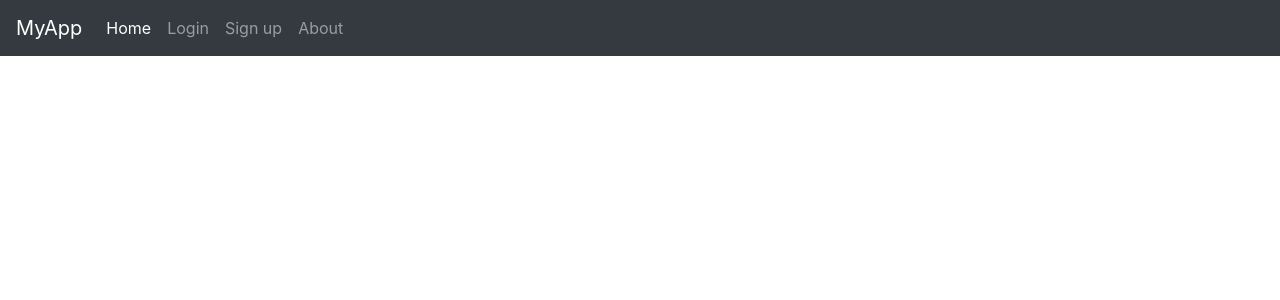
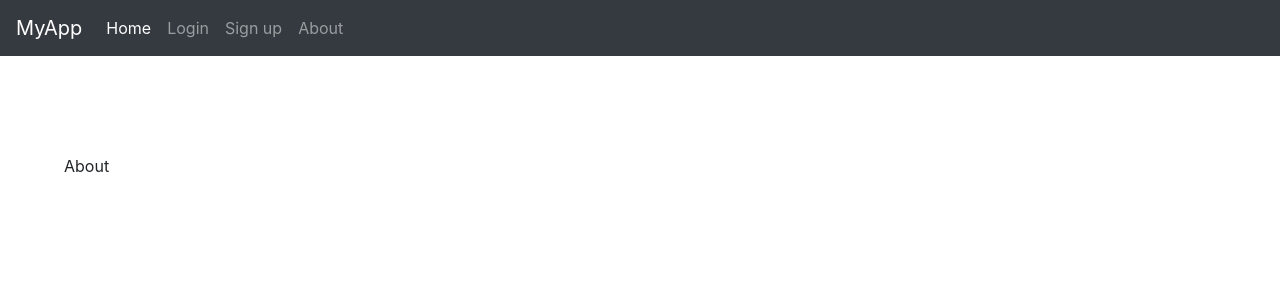
Before and after one commit to changx03/react-express-passport, a React app: page /about in a window 1280 px wide. Shown: the top 300 px of the page. Built offline with nearby package versions, Linux system fonts and the light colour scheme.

Commit message:
style fix

```diff
--- a/src/css/main.scss
+++ b/src/css/main.scss
@@ -1,4 +1,3 @@
 .main-container {
-    padding-left: 2rem;
-    padding-right: 2rem;
+    padding: 65px 2rem 0 2rem;
 }
```
